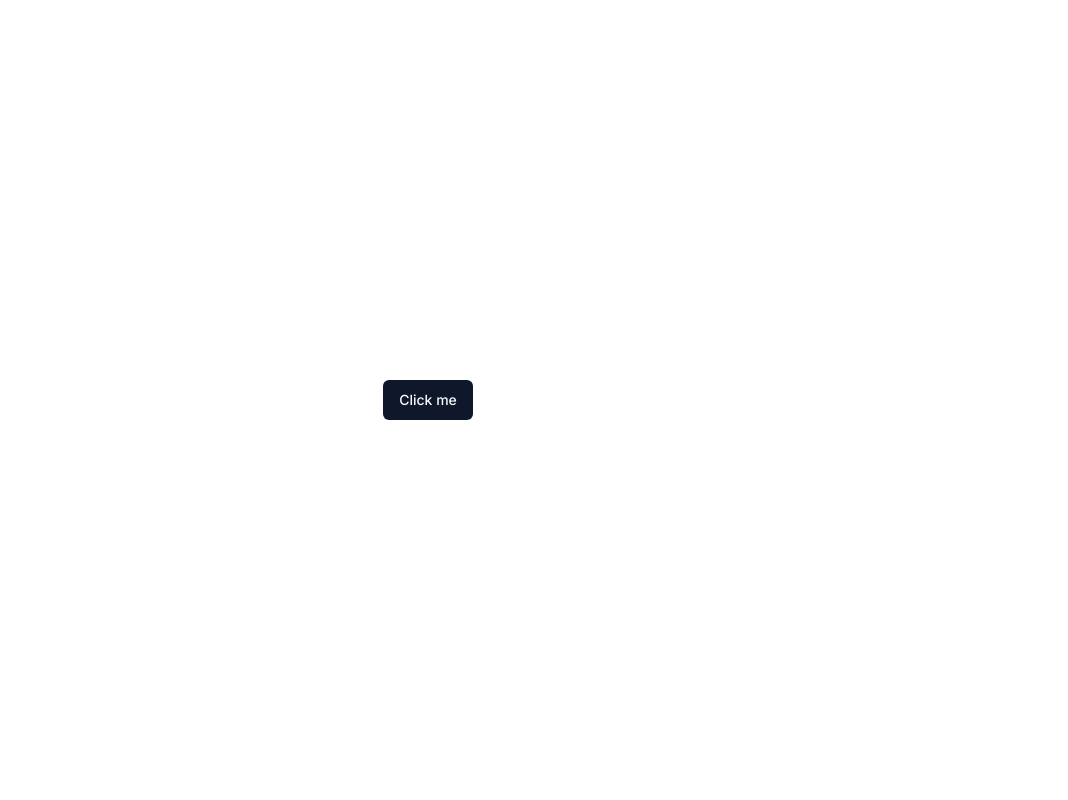
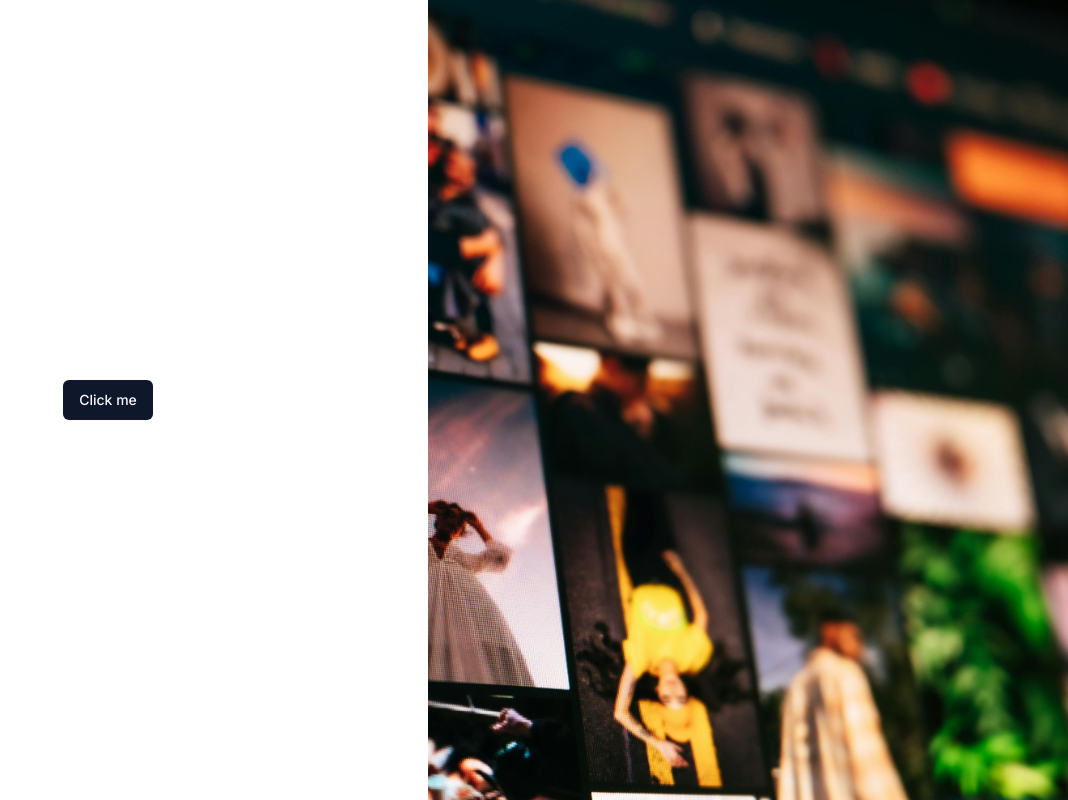
Before and after one commit to szeedneigh/affinity, a React (Vite) app: page /sign-up in a window 1280 px wide. Shown: the whole page, without its empty margins (212-1280 px from the left). Built offline with nearby package versions, Linux system fonts and the light colour scheme.

Commit message:
Modified the layout of auth

```diff
--- a/src/_auth/AuthLayout.tsx
+++ b/src/_auth/AuthLayout.tsx
@@ -13,7 +13,9 @@ const AuthLayout = () => {
           </section>
 
           <img
-          src=""
+          src="/images/signupHero.jpg"
+          alt="logo"
+          className="hidden xl:block h-screen w-1/2 object-cover bg-no-repeat"
           />
         </>
       )}
```
